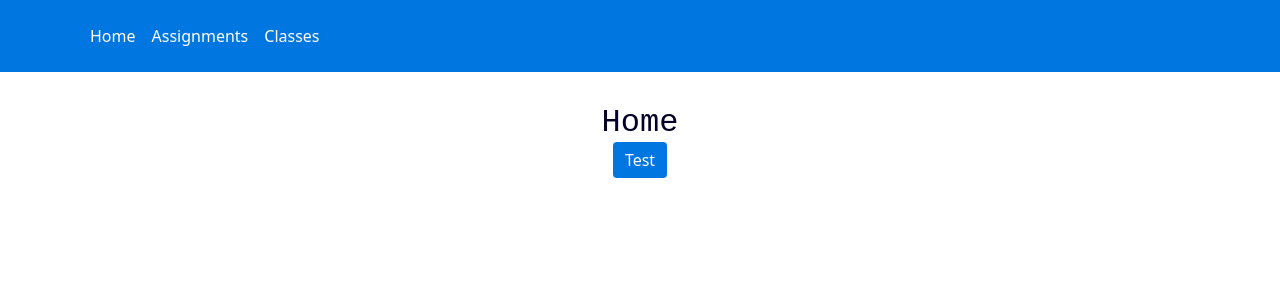
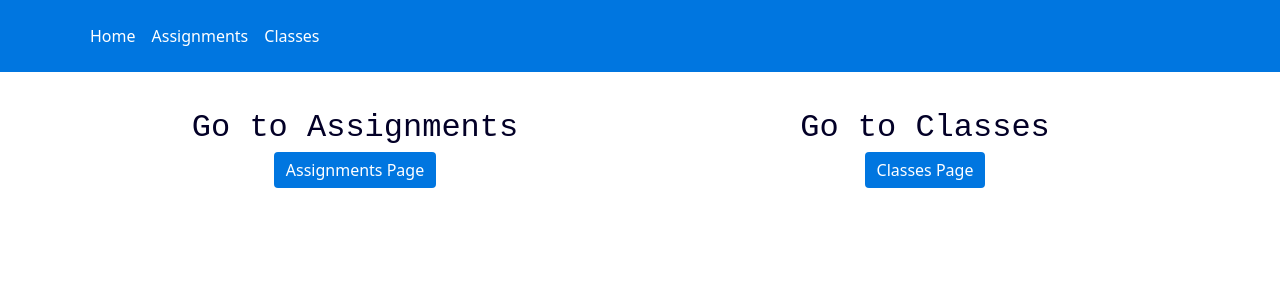
Before and after one commit to Fontys-Refactoring-Flow/Refactoring-Flow-TeacherView, a React (Create React App) app in the folder teacher-view/: page / in a window 1280 px wide. Shown: the top 300 px of the page. Built offline with nearby package versions, Linux system fonts and the light colour scheme; the HTML template or start-up script is replaced by a standard one.

Commit message:
:sparkles: Home page update

```diff
--- a/teacher-view/src/Pages/Home.jsx
+++ b/teacher-view/src/Pages/Home.jsx
@@ -1,11 +1,20 @@
 import React from 'react'
 import './../Style/Main.css'
+import { Link } from 'react-router-dom'
 
 const Home = () => {
   return (
     <div className='container'>
-      <h1 className='title'>Home</h1>
-      <a className='button'>Test</a>
+      <div class="row align-items-start">
+      <div className='col'>
+          <p className='title'>Go to Assignments</p>
+          <Link to='/assignments' className='button'>Assignments Page</Link>
+      </div>
+      <div className='col'>
+          <p className='title'>Go to Classes</p>
+          <Link to='/classes' className='button'>Classes Page</Link>
+      </div>
+      </div>
     </div>
   )
 }
--- a/teacher-view/src/Services/AssignmentService.js
+++ b/teacher-view/src/Services/AssignmentService.js
@@ -1,6 +1,6 @@
 import axios from "axios";
 
-const CHALLENGE_API_BASE_URL = "http://localhost:8080/api/v1/challenge";
+const CHALLENGE_API_BASE_URL = "http://localhost:8080/api/v1/assignment";
 
 class AssignmentService{
 
```
